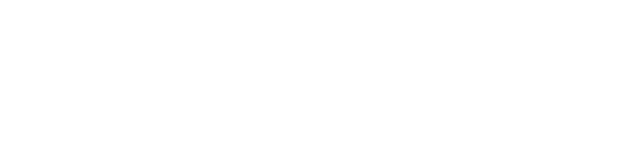
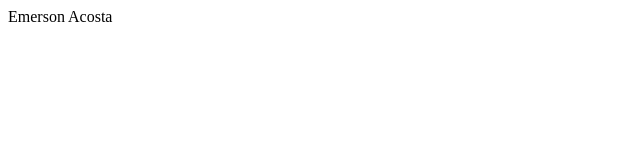
Before and after one commit to emersonacosta/vscodegit, a plain HTML site: page index.html in a window 1280 px wide. Shown: the whole page, without its empty margins (0-640 px from the left). Drawn offline with Linux system fonts and the light colour scheme.

Commit message:
commit 2

```diff
--- a/index.html
+++ b/index.html
@@ -6,6 +6,6 @@
     <title>Git VSCODE</title>
 </head>
 <body>
-
+    Emerson Acosta
 </body>
 </html>
```
